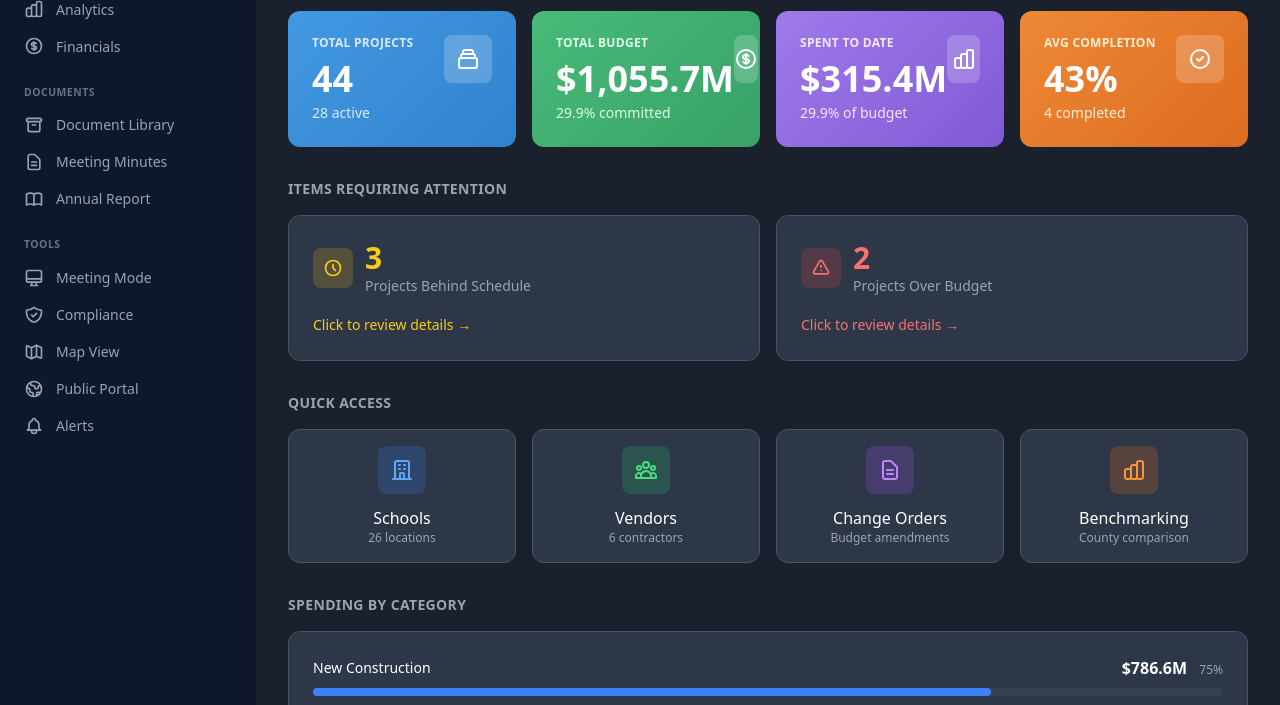
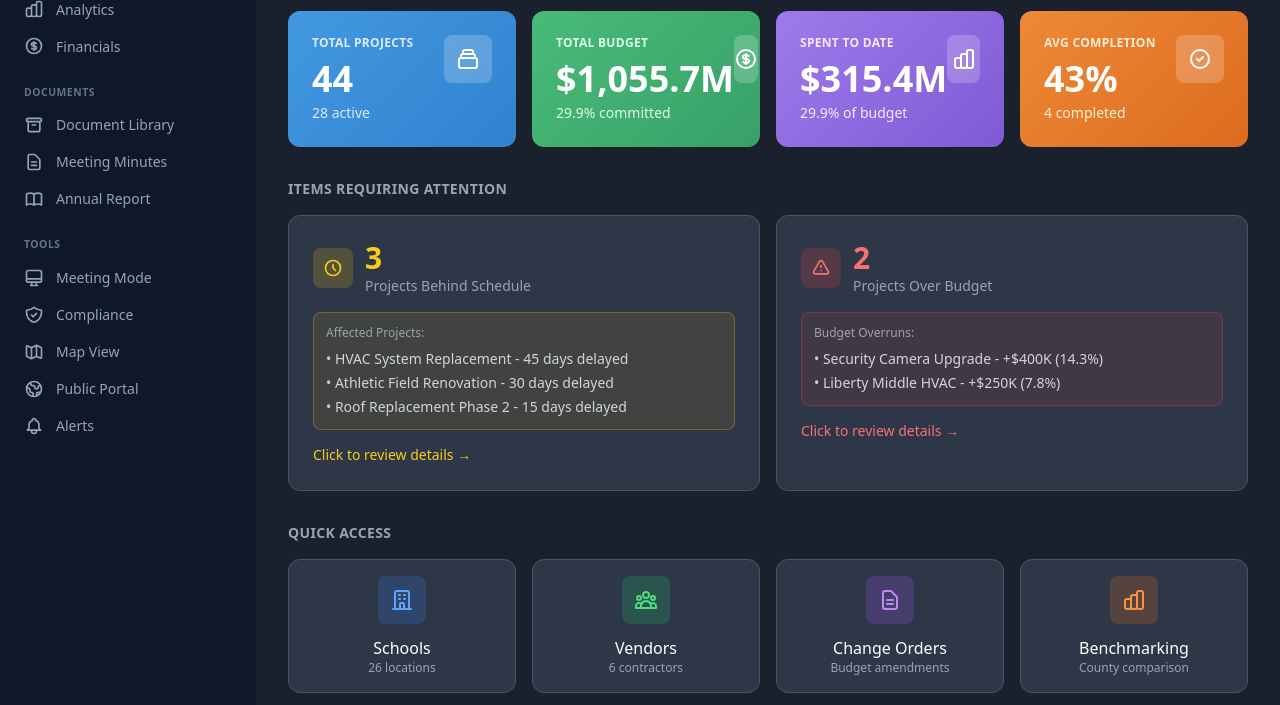
Before and after one commit to Texasdada13/surtax-oversight-dashboard, a Flask app: page / in a window 1280 px wide. Shown: the part 618-1323 px from the top of the page. Run offline with Flask 3, Linux system fonts and the light colour scheme; data comes from the database, SQL or seed files in the repository; some libraries are stand-ins or nearby versions.

Commit message:
Add project summaries to Items Requiring Attention section
- Added summary boxes showing specific affected projects
- Schedule delays: Shows 3 projects with delay days
- Budget overruns: Shows 2 projects with dollar amounts and percentages
- Improved visual hierarchy with colored borders and backgrounds
- Makes issues more actionable and immediately visible
- Matches real data from change orders

Co-Authored-By: Claude Sonnet 4.5 <noreply@anthropic.com>

```diff
--- a/templates/surtax/executive_dashboard.html
+++ b/templates/surtax/executive_dashboard.html
@@ -188,8 +188,7 @@
     <div class="grid grid-cols-1 md:grid-cols-2 gap-4">
         <!-- Projects Behind Schedule -->
         <div class="dark-card rounded-xl p-6">
-            <div class="flex items-center justify-between mb-4">
-                <div class="flex items-center gap-3">
+            <div class="flex items-center gap-3 mb-4">
                 <div class="w-10 h-10 bg-yellow-500/20 rounded-lg flex items-center justify-center">
                     <svg class="w-5 h-5 text-yellow-400" fill="none" stroke="currentColor" viewBox="0 0 24 24">
                         <path stroke-linecap="round" stroke-linejoin="round" stroke-width="2" d="M12 8v4l3 3m6-3a9 9 0 11-18 0 9 9 0 0118 0z"></path>
@@ -200,16 +199,22 @@
                     <p class="text-sm text-gray-400">Projects Behind Schedule</p>
                 </div>
             </div>
+            <div class="bg-yellow-500/10 border border-yellow-500/30 rounded-lg p-3 mb-3">
+                <p class="text-xs text-gray-400 mb-2">Affected Projects:</p>
+                <ul class="text-sm text-gray-300 space-y-1">
+                    <li>• HVAC System Replacement - 45 days delayed</li>
+                    <li>• Athletic Field Renovation - 30 days delayed</li>
+                    <li>• Roof Replacement Phase 2 - 15 days delayed</li>
+                </ul>
             </div>
-            <button onclick="window.location.href='{{ url_for('concerns', type='Schedule Delay') }}'" class="text-sm text-yellow-400 hover:text-yellow-300">
+            <button onclick="window.location.href='{{ url_for('concerns', type='Schedule Delay') }}'" class="text-sm text-yellow-400 hover:text-yellow-300 font-medium">
                 Click to review details →
             </button>
         </div>
 
         <!-- Projects Over Budget -->
         <div class="dark-card rounded-xl p-6">
-            <div class="flex items-center justify-between mb-4">
-                <div class="flex items-center gap-3">
+            <div class="flex items-center gap-3 mb-4">
                 <div class="w-10 h-10 bg-red-500/20 rounded-lg flex items-center justify-center">
                     <svg class="w-5 h-5 text-red-400" fill="none" stroke="currentColor" viewBox="0 0 24 24">
                         <path stroke-linecap="round" stroke-linejoin="round" stroke-width="2" d="M12 9v2m0 4h.01m-6.938 4h13.856c1.54 0 2.502-1.667 1.732-3L13.732 4c-.77-1.333-2.694-1.333-3.464 0L3.34 16c-.77 1.333.192 3 1.732 3z"></path>
@@ -220,8 +225,14 @@
                     <p class="text-sm text-gray-400">Projects Over Budget</p>
                 </div>
             </div>
+            <div class="bg-red-500/10 border border-red-500/30 rounded-lg p-3 mb-3">
+                <p class="text-xs text-gray-400 mb-2">Budget Overruns:</p>
+                <ul class="text-sm text-gray-300 space-y-1">
+                    <li>• Security Camera Upgrade - +$400K (14.3%)</li>
+                    <li>• Liberty Middle HVAC - +$250K (7.8%)</li>
+                </ul>
             </div>
-            <button onclick="window.location.href='{{ url_for('concerns', type='Cost Overrun') }}'" class="text-sm text-red-400 hover:text-red-300">
+            <button onclick="window.location.href='{{ url_for('concerns', type='Cost Overrun') }}'" class="text-sm text-red-400 hover:text-red-300 font-medium">
                 Click to review details →
             </button>
         </div>
```
Lines whose indentation alone changed are shown as unchanged.
